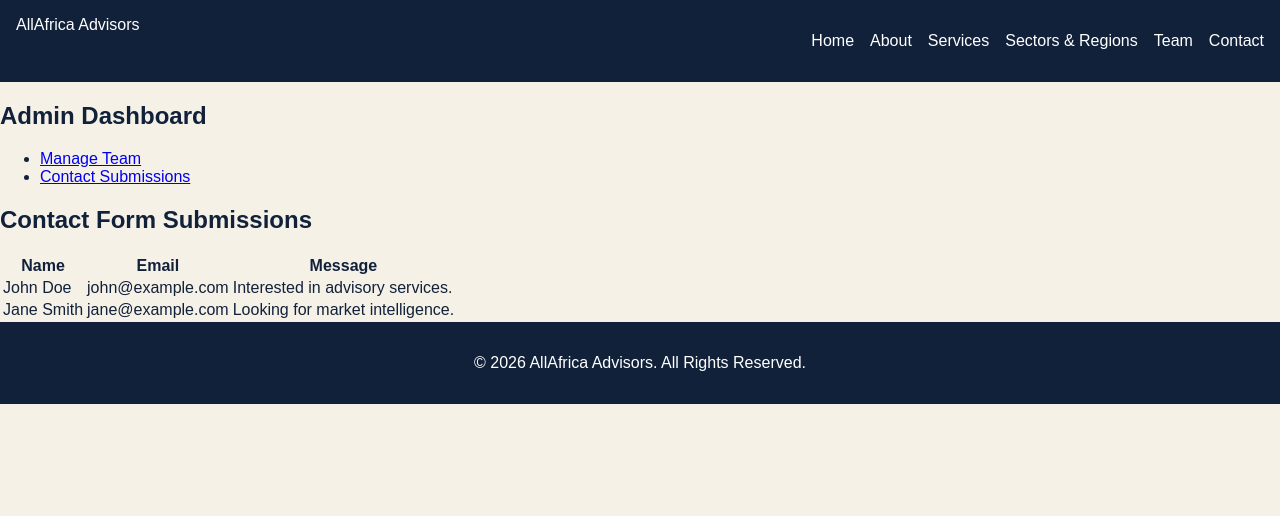
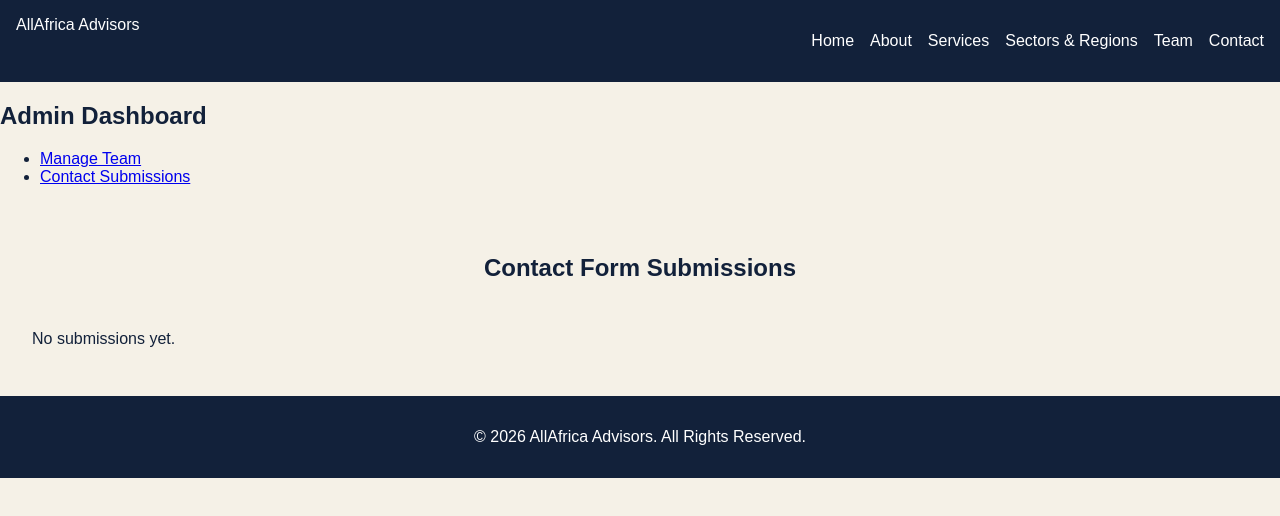
Before and after one commit to davidnjagih-png/allafrica-advisors, a React (Create React App) app: page /dashboard/contact-submissions in a window 1280 px wide. Shown: the top 516 px of the page. Built offline with nearby package versions, Linux system fonts and the light colour scheme.

Commit message:
contact submisions links to the dashboard

```diff
--- a/src/components/ContactFormCard.jsx
+++ b/src/components/ContactFormCard.jsx
@@ -1,37 +1,64 @@
 // src/components/ContactFormCard.jsx
-import React, { useState } from "react";
+import React, { useState, useContext } from "react";
+import { SubmissionsContext } from "./SubmissionsContext";
 import "../styles/ContactFormCard.css";
 
 function ContactFormCard() {
-  const [email, setEmail] = useState("");
+  const { addSubmission } = useContext(SubmissionsContext);
+  const [formData, setFormData] = useState({
+    name: "",
+    email: "",
+    message: "",
+  });
   const [error, setError] = useState("");
 
-  const validateEmail = (e) => {
+  const handleChange = (e) => {
+    setFormData({ ...formData, [e.target.name]: e.target.value });
+  };
+
+  const validateEmail = (email) => /^[^\s@]+@[^\s@]+\.[^\s@]+$/.test(email);
+
+  const handleSubmit = (e) => {
     e.preventDefault();
-    const regex = /^[^\s@]+@[^\s@]+\.[^\s@]+$/;
-    if (!regex.test(email)) {
+    if (!validateEmail(formData.email)) {
       setError("Please enter a valid email address.");
-    } else {
-      setError("");
-      alert("Form submitted successfully!");
-      // Here you could add backend integration
+      return;
     }
+    setError("");
+    addSubmission(formData); // push into context
+    setFormData({ name: "", email: "", message: "" });
+    alert("Form submitted successfully!");
   };
 
   return (
     <div className="contact-card">
       <h3>Send Us a Message</h3>
-      <form onSubmit={validateEmail}>
-        <input type="text" placeholder="Your Name" required />
+      <form onSubmit={handleSubmit}>
         <input
+          name="name"
+          type="text"
+          placeholder="Your Name"
+          value={formData.name}
+          onChange={handleChange}
+          required
+        />
+        <input
+          name="email"
           type="email"
           placeholder="Your Email"
-          value={email}
-          onChange={(e) => setEmail(e.target.value)}
+          value={formData.email}
+          onChange={handleChange}
           required
         />
         {error && <p className="error-text">{error}</p>}
-        <textarea placeholder="Your Message" rows="5" required></textarea>
+        <textarea
+          name="message"
+          placeholder="Your Message"
+          rows="5"
+          value={formData.message}
+          onChange={handleChange}
+          required
+        ></textarea>
         <button type="submit">Submit</button>
       </form>
     </div>
--- a/src/components/ContactSubmissions.jsx
+++ b/src/components/ContactSubmissions.jsx
@@ -1,42 +1,31 @@
 // src/components/ContactSubmissions.jsx
-import React, { useState } from "react";
+import React, { useContext } from "react";
+import { SubmissionsContext } from "./SubmissionsContext";
 import "../styles/ContactSubmissions.css";
 
 function ContactSubmissions() {
-  const [submissions, setSubmissions] = useState([
-    {
-      name: "John Doe",
-      email: "john@example.com",
-      message: "Interested in advisory services.",
-    },
-    {
-      name: "Jane Smith",
-      email: "jane@example.com",
-      message: "Looking for market intelligence.",
-    },
-  ]);
+  const { submissions } = useContext(SubmissionsContext);
 
   return (
     <div className="contact-submissions">
       <h2>Contact Form Submissions</h2>
-      <table>
-        <thead>
-          <tr>
-            <th>Name</th>
-            <th>Email</th>
-            <th>Message</th>
-          </tr>
-        </thead>
-        <tbody>
-          {submissions.map((s, i) => (
-            <tr key={i}>
-              <td>{s.name}</td>
-              <td>{s.email}</td>
-              <td>{s.message}</td>
-            </tr>
-          ))}
-        </tbody>
-      </table>
+      <div className="submission-grid">
+        {submissions.length === 0 ? (
+          <p>No submissions yet.</p>
+        ) : (
+          submissions.map((s, i) => (
+            <div key={i} className="submission-card">
+              <h3>{s.name}</h3>
+              <p>
+                <strong>Email:</strong> {s.email}
+              </p>
+              <p>
+                <strong>Message:</strong> {s.message}
+              </p>
+            </div>
+          ))
+        )}
+      </div>
     </div>
   );
 }
--- /dev/null
+++ b/src/components/SubmissionsContext.jsx
@@ -0,0 +1,18 @@
+// src/components/SubmissionsContext.jsx
+import React, { createContext, useState } from "react";
+
+export const SubmissionsContext = createContext();
+
+export function SubmissionsProvider({ children }) {
+  const [submissions, setSubmissions] = useState([]);
+
+  const addSubmission = (submission) => {
+    setSubmissions((prev) => [...prev, submission]);
+  };
+
+  return (
+    <SubmissionsContext.Provider value={{ submissions, addSubmission }}>
+      {children}
+    </SubmissionsContext.Provider>
+  );
+}
--- a/src/styles/ContactSubmissions.css
+++ b/src/styles/ContactSubmissions.css
@@ -0,0 +1,39 @@
+.contact-submissions {
+  padding: 2rem;
+}
+
+.contact-submissions h2 {
+  text-align: center;
+  margin-bottom: 2rem;
+  color: var(--ink-navy);
+}
+
+.submission-grid {
+  display: grid;
+  grid-template-columns: repeat(auto-fit, minmax(280px, 1fr));
+  gap: 1.5rem;
+}
+
+.submission-card {
+  background-color: var(--parchment);
+  border: 1px solid var(--ink-navy);
+  border-radius: 10px;
+  padding: 1.5rem;
+  box-shadow: 0 4px 6px rgba(18, 33, 58, 0.2);
+  transition: transform 0.2s ease;
+}
+
+.submission-card:hover {
+  transform: translateY(-5px);
+}
+
+.submission-card h3 {
+  margin: 0 0 0.5rem;
+  color: var(--ochre-gold);
+}
+
+.submission-card p {
+  margin: 0.5rem 0;
+  color: var(--ink-navy);
+  font-size: 0.95rem;
+}
```
Also changed, not shown: src/App.jsx (+4 -6 lines).
